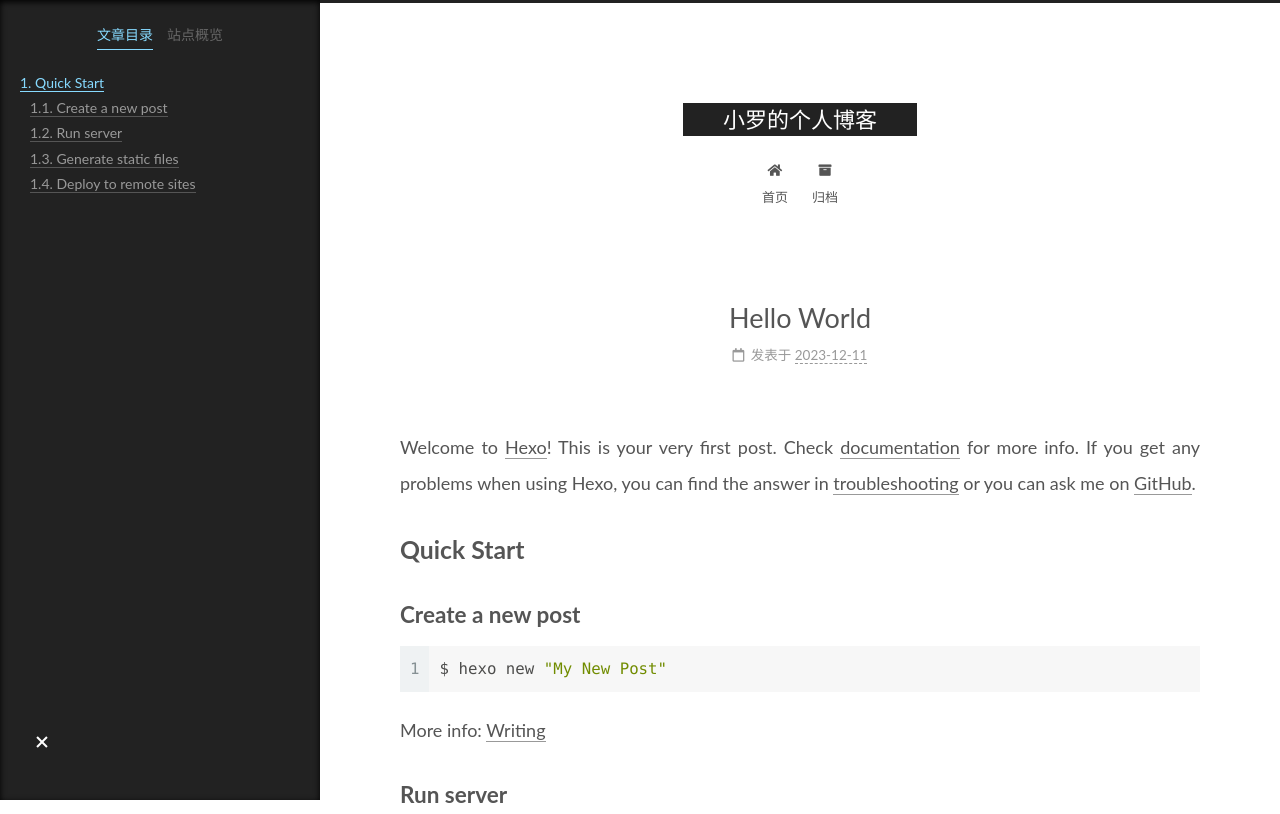
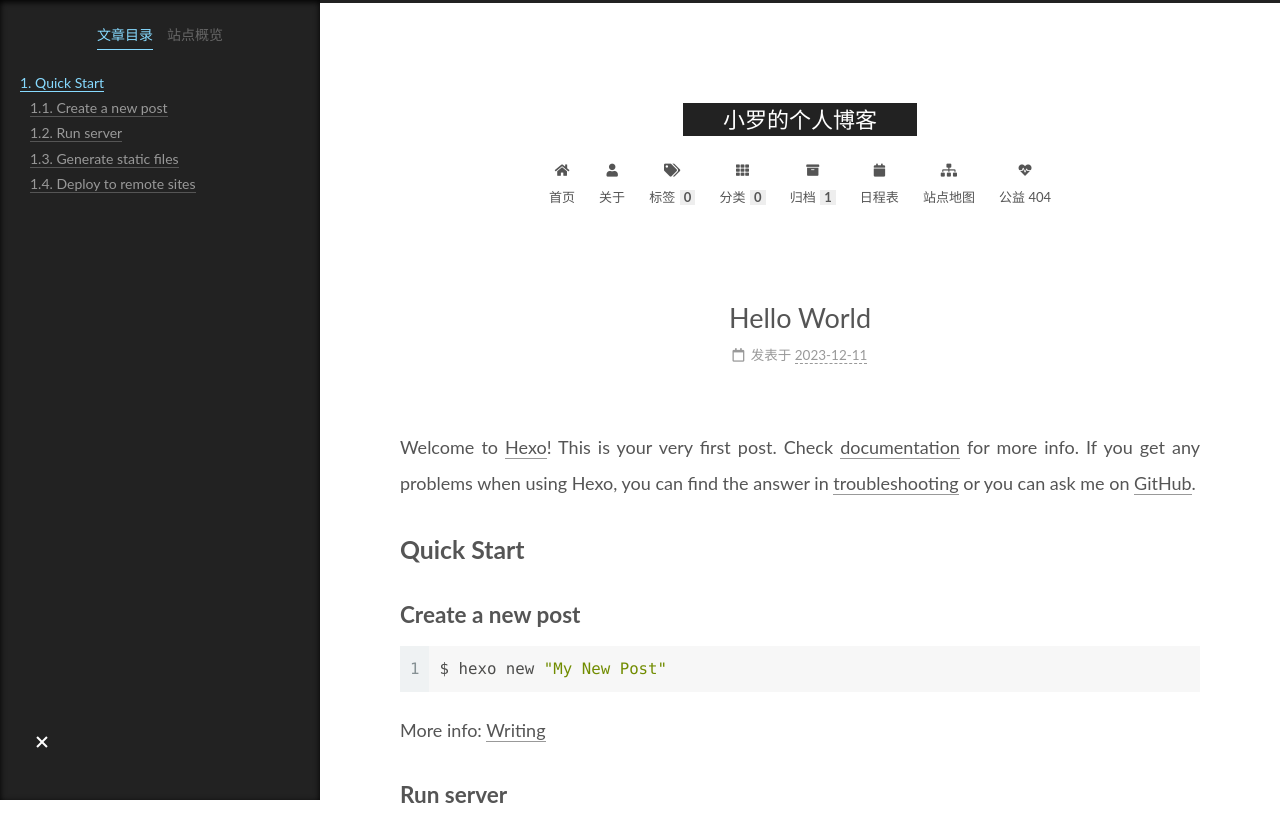
Before and after one commit to Walker-luo/Walker-luo.github.io, a plain HTML site: page 2023/12/11/hello-world/index.html in a window 1280 px wide. Shown: the top 814 px of the page. Drawn offline with Linux system fonts and the light colour scheme.

Commit message:
Site updated: 2023-12-12 15:11:59

```diff
--- a/2023/12/11/hello-world/index.html
+++ b/2023/12/11/hello-world/index.html
@@ -117,9 +117,39 @@
     <a href="/" rel="section"><i class="fa fa-home fa-fw"></i>首页</a>
 
   </li>
+        <li class="menu-item menu-item-about">
+
+    <a href="/about/" rel="section"><i class="fa fa-user fa-fw"></i>关于</a>
+
+  </li>
+        <li class="menu-item menu-item-tags">
+
+    <a href="/tags/" rel="section"><i class="fa fa-tags fa-fw"></i>标签<span class="badge">0</span></a>
+
+  </li>
+        <li class="menu-item menu-item-categories">
+
+    <a href="/categories/" rel="section"><i class="fa fa-th fa-fw"></i>分类<span class="badge">0</span></a>
+
+  </li>
         <li class="menu-item menu-item-archives">
 
-    <a href="/archives/" rel="section"><i class="fa fa-archive fa-fw"></i>归档</a>
+    <a href="/archives/" rel="section"><i class="fa fa-archive fa-fw"></i>归档<span class="badge">1</span></a>
+
+  </li>
+        <li class="menu-item menu-item-schedule">
+
+    <a href="/schedule/" rel="section"><i class="fa fa-calendar fa-fw"></i>日程表</a>
+
+  </li>
+        <li class="menu-item menu-item-sitemap">
+
+    <a href="/sitemap.xml" rel="section"><i class="fa fa-sitemap fa-fw"></i>站点地图</a>
+
+  </li>
+        <li class="menu-item menu-item-commonweal">
+
+    <a href="/404/" rel="section"><i class="fa fa-heartbeat fa-fw"></i>公益 404</a>
 
   </li>
   </ul>
```
Also changed, not shown: archives/2023/12/index.html (+31 -1 lines), archives/2023/index.html (+31 -1 lines), archives/index.html (+31 -1 lines), index.html (+31 -1 lines).
